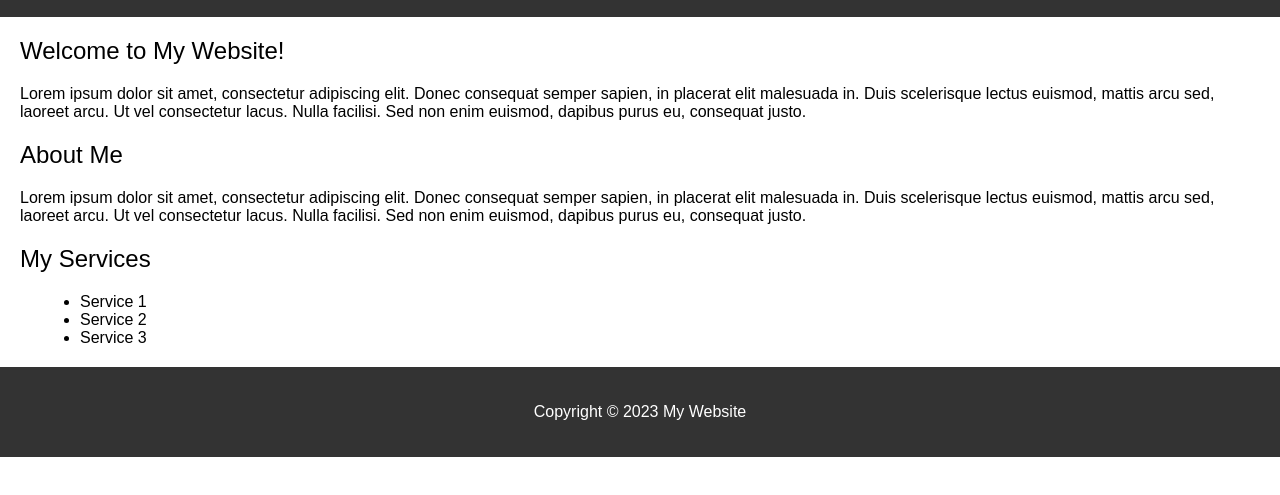
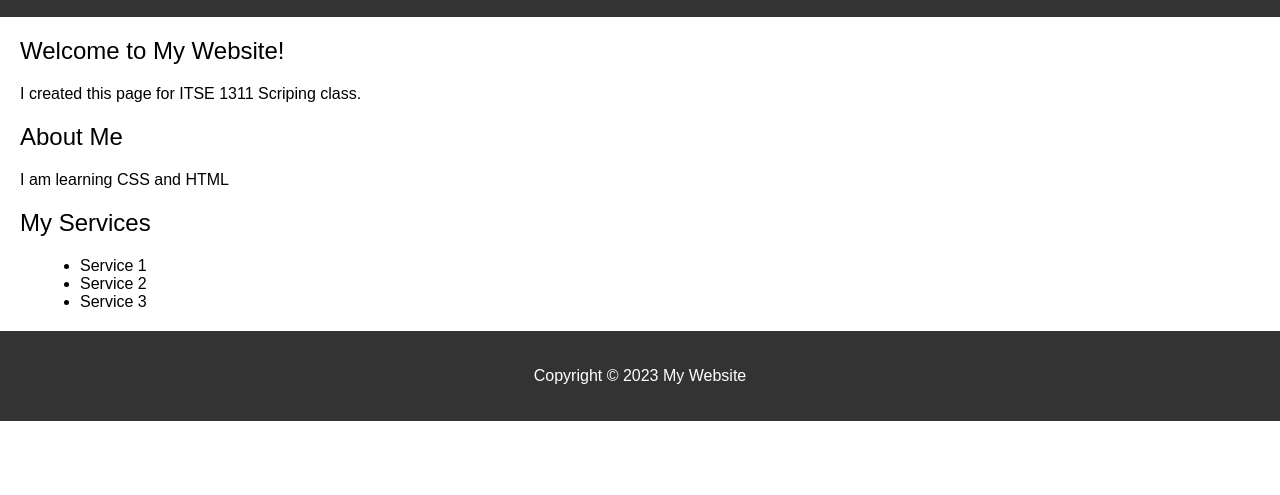
Before and after one commit to cbartelme/learningwebsite, a plain HTML site: page index.html in a window 1280 px wide. Shown: the part 121-616 px from the top of the page. Drawn offline with Linux system fonts and the light colour scheme.

Commit message:
Add files via upload

```diff
--- a/index.html
+++ b/index.html
@@ -21,11 +21,11 @@
 	<main>
 		<section>
 			<h2>Welcome to My Website!</h2>
-			<p>Lorem ipsum dolor sit amet, consectetur adipiscing elit. Donec consequat semper sapien, in placerat elit malesuada in. Duis scelerisque lectus euismod, mattis arcu sed, laoreet arcu. Ut vel consectetur lacus. Nulla facilisi. Sed non enim euismod, dapibus purus eu, consequat justo. </p>
+			<p>I created this page for ITSE 1311 Scriping class. </p>
 		</section>
 		<section>
 			<h2>About Me</h2>
-			<p>Lorem ipsum dolor sit amet, consectetur adipiscing elit. Donec consequat semper sapien, in placerat elit malesuada in. Duis scelerisque lectus euismod, mattis arcu sed, laoreet arcu. Ut vel consectetur lacus. Nulla facilisi. Sed non enim euismod, dapibus purus eu, consequat justo.</p>
+			<p>I am learning CSS and HTML</p>
 		</section>
 		<section>
 			<h2>My Services</h2>
```
